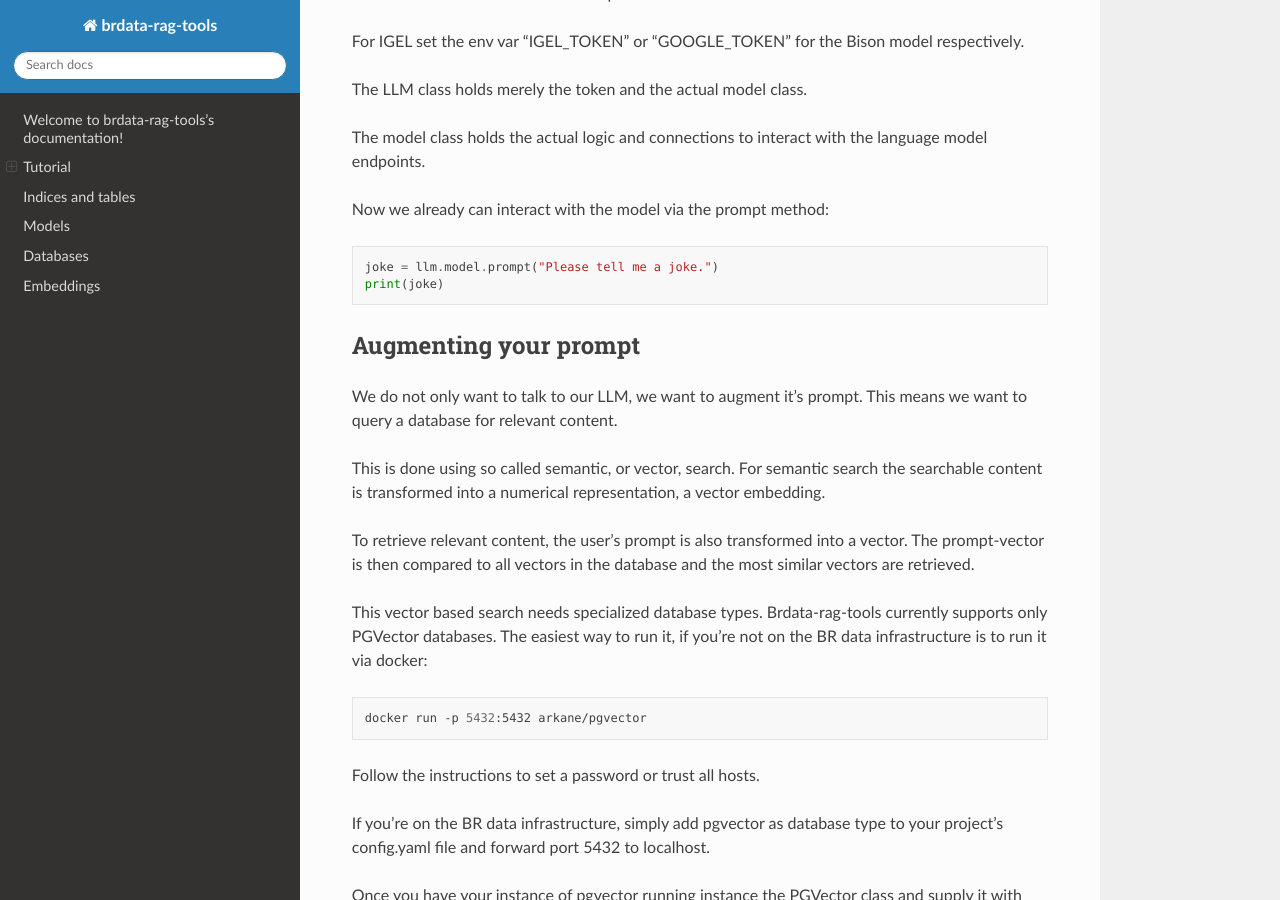
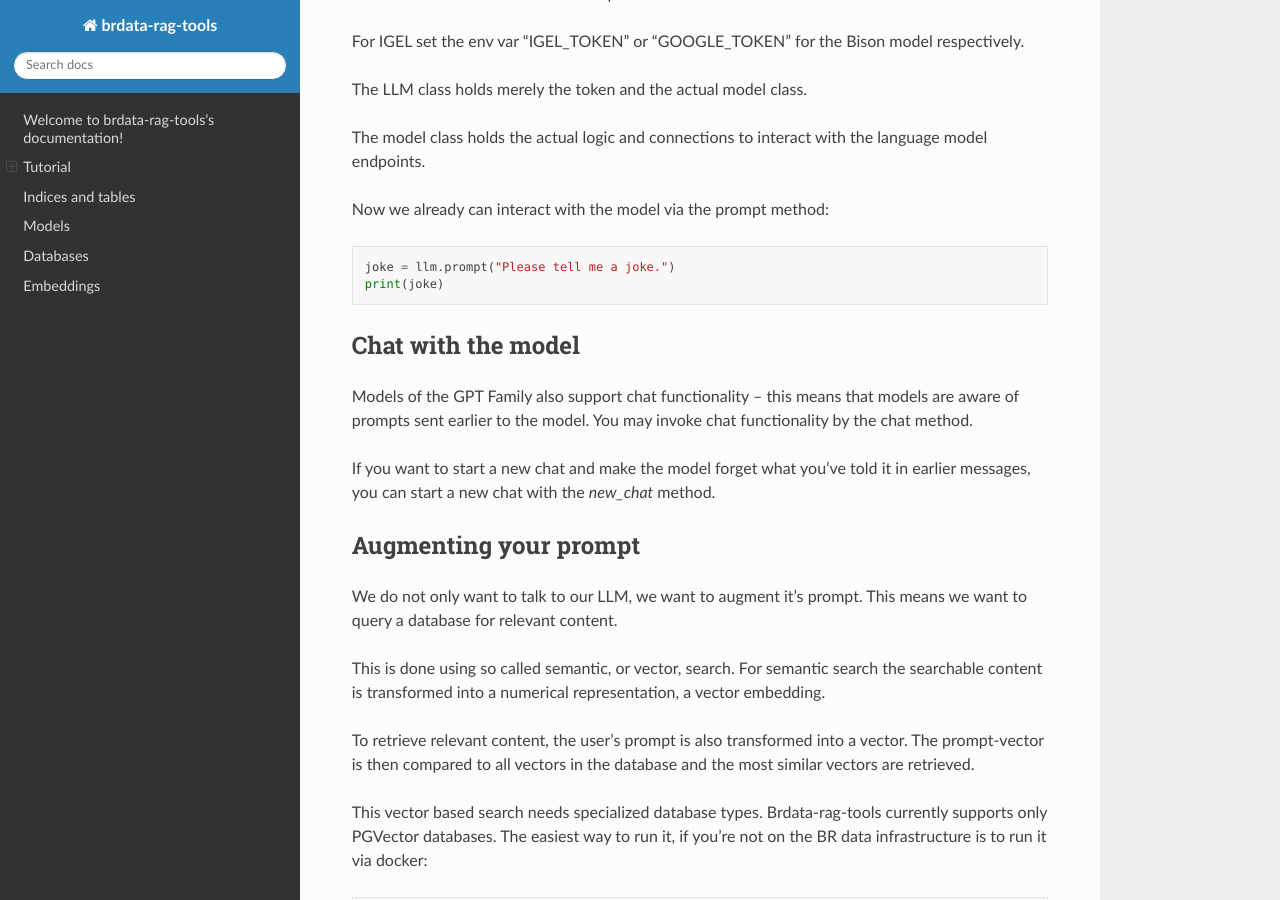
Before and after one commit to br-data/rag-tools-library, a Sphinx documentation site: the page built from docs/source/index.rst, in a window 1280 px wide and 900 px high, scrolled down 1113 px. Built offline with Sphinx 7.4.7 and the Read the Docs theme 2.0.0, drawn with Linux system fonts in a browser that asks for light colours.

Commit message:
:bulb: Document chat functionality

```diff
--- a/docs/source/index.rst
+++ b/docs/source/index.rst
@@ -64,8 +64,28 @@ Now we already can interact with the model via the prompt method:
 
 .. code-block:: python
 
-   joke = llm.model.prompt("Please tell me a joke.")
+   joke = llm.prompt("Please tell me a joke.")
    print(joke)
+
+Chat with the model
+-------------------
+
+Models of the GPT Family also support chat functionality – this means that models are aware of prompts sent earlier to
+the model. You may invoke chat functionality by the chat method.
+
+.. code-block:: python
+   answer = llm.chat("Please return 'test')
+   print(answer)
+   answer = llm.chat("What did I tell you in the last message?")
+   print(answer)
+
+If you want to start a new chat and make the model forget what you've told it in earlier messages, you can start a new
+chat with the `new_chat` method.
+
+.. code-block:: python
+   llm.new_chat()
+   answer = llm.chat("What did I tell you in the last message?")
+   print(answer)
 
 Augmenting your prompt
 ----------------------
```
